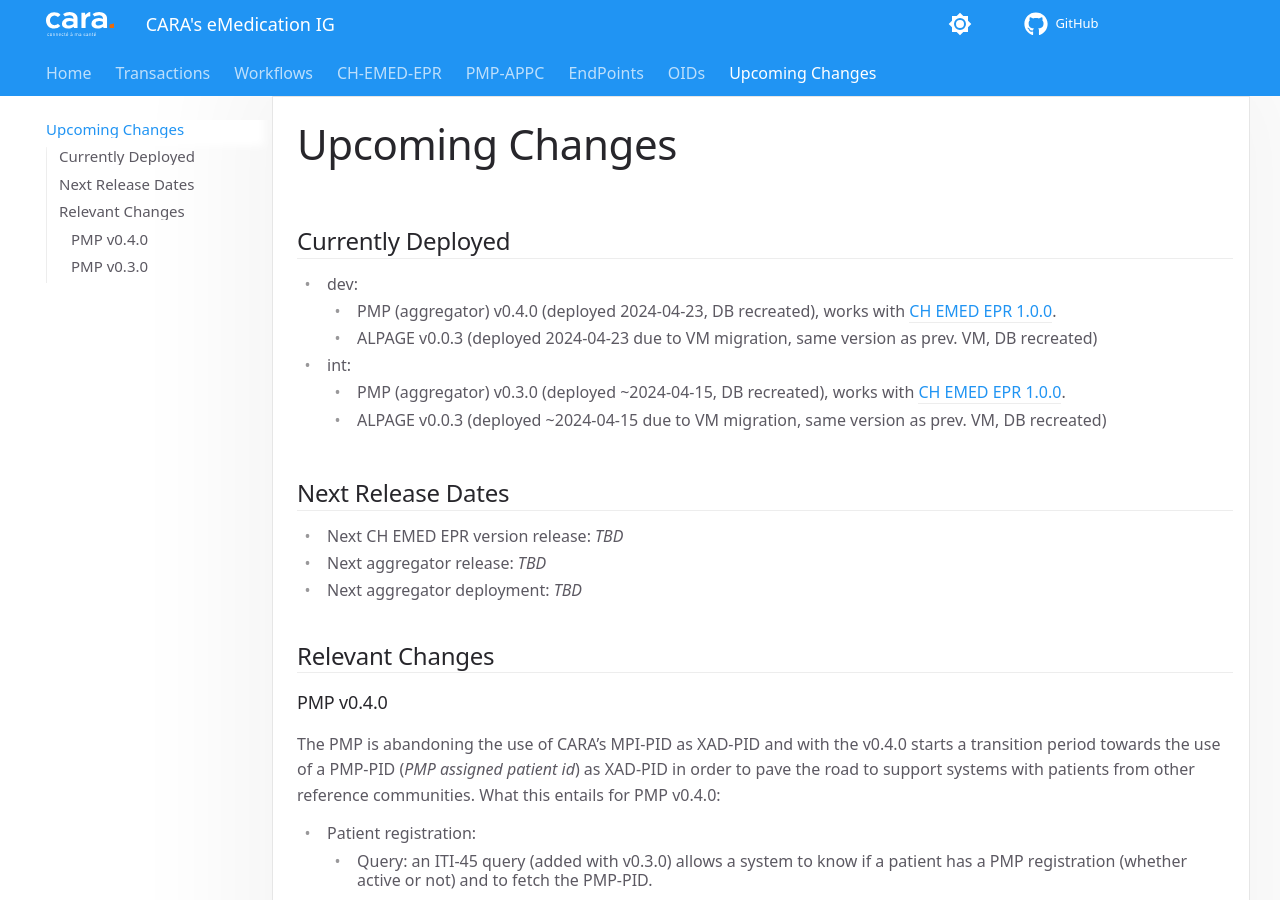
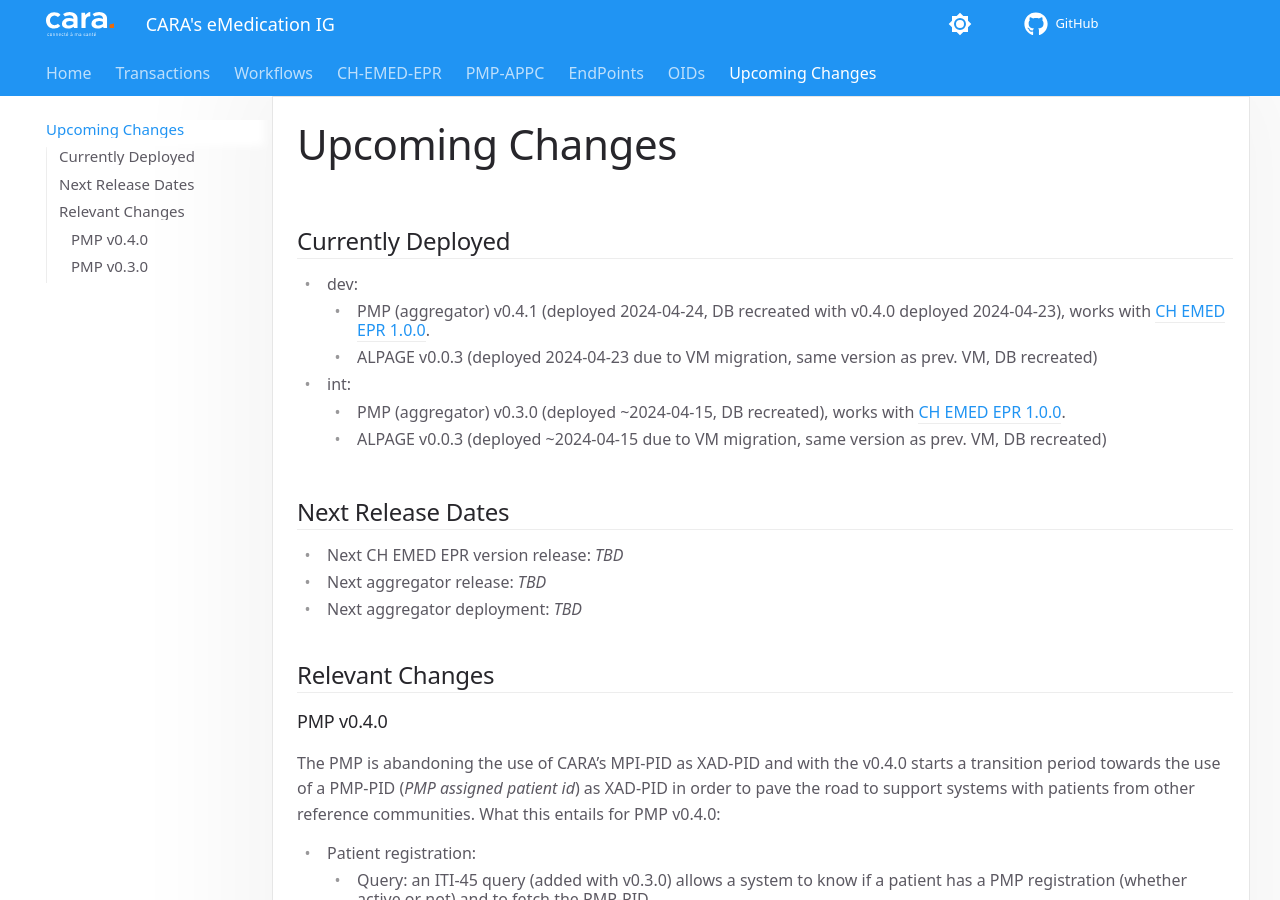
Before and after one commit to CARA-ch/emed-service-guide, an MkDocs documentation site: the page built from docs/other/upcoming_changes.md, in a window 1280 px wide and 900 px high. Built offline with MkDocs 1.6.1 and Material for MkDocs 9.7.7, drawn with Linux system fonts in a browser that asks for light colours; comment, search, counter and statistics services are not loaded.

```diff
--- a/docs/other/upcoming_changes.md
+++ b/docs/other/upcoming_changes.md
@@ -1,7 +1,7 @@
 ## Currently Deployed
 
   - dev:
-    - PMP (aggregator) v0.4.0 (deployed 2024-04-23, DB recreated), works with [CH EMED EPR 1.0.0](https://fhir.ch/ig/ch-emed-epr/index.html).
+    - PMP (aggregator) v0.4.1 (deployed 2024-04-24, DB recreated with v0.4.0 deployed 2024-04-23), works with [CH EMED EPR 1.0.0](https://fhir.ch/ig/ch-emed-epr/index.html).
     - ALPAGE v0.0.3 (deployed 2024-04-23 due to VM migration, same version as prev. VM, DB recreated)
   - int:
     - PMP (aggregator) v0.3.0 (deployed ~2024-04-15, DB recreated), works with [CH EMED EPR 1.0.0](https://fhir.ch/ig/ch-emed-epr/index.html).
```
